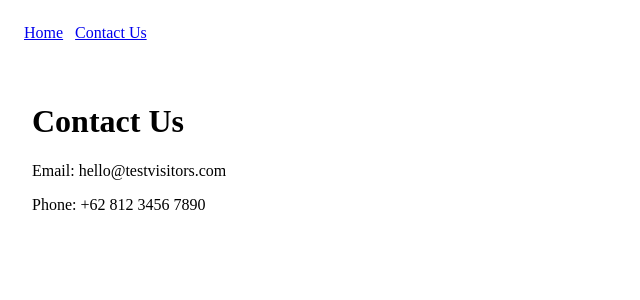
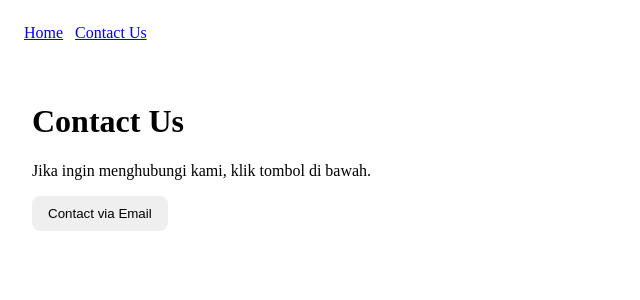
Before and after one commit to effakrisma/test-visitors, a React (Vite) app: page /test-visitors/contact in a window 1280 px wide. Shown: the top 300 px of the page, without its empty margins (0-640 px from the left). Built offline with nearby package versions, Linux system fonts and the light colour scheme.

Commit message:
Add button on contact pages and visitors script

```diff
--- a/src/pages/Contact.tsx
+++ b/src/pages/Contact.tsx
@@ -1,9 +1,37 @@
+import { useEffect } from 'react'
+
 export default function Contact() {
-    return (
-      <main style={{ padding: 24 }}>
-        <h1>Contact Us</h1>
-        <p>Email: hello@testvisitors.com</p>
-        <p>Phone: +62 812 3456 7890</p>
-      </main>
-    )
+  // Event saat halaman Contact dibuka
+  useEffect(() => {
+    window.visitors?.event('page_view', {
+      page: 'contact',
+    })
+  }, [])
+
+  // Event saat tombol diklik
+  const handleContactClick = () => {
+    window.visitors?.event('contact_button_clicked', {
+      page: 'contact',
+      action: 'click_email_button',
+    })
   }
+
+  return (
+    <main style={{ padding: 24 }}>
+      <h1>Contact Us</h1>
+      <p>Jika ingin menghubungi kami, klik tombol di bawah.</p>
+
+      <button
+        onClick={handleContactClick}
+        style={{
+          padding: '10px 16px',
+          borderRadius: 8,
+          border: 'none',
+          cursor: 'pointer',
+        }}
+      >
+        Contact via Email
+      </button>
+    </main>
+  )
+}
```
Also changed, not shown: src/types/visitors.d.ts (added, +9 -0 lines).
